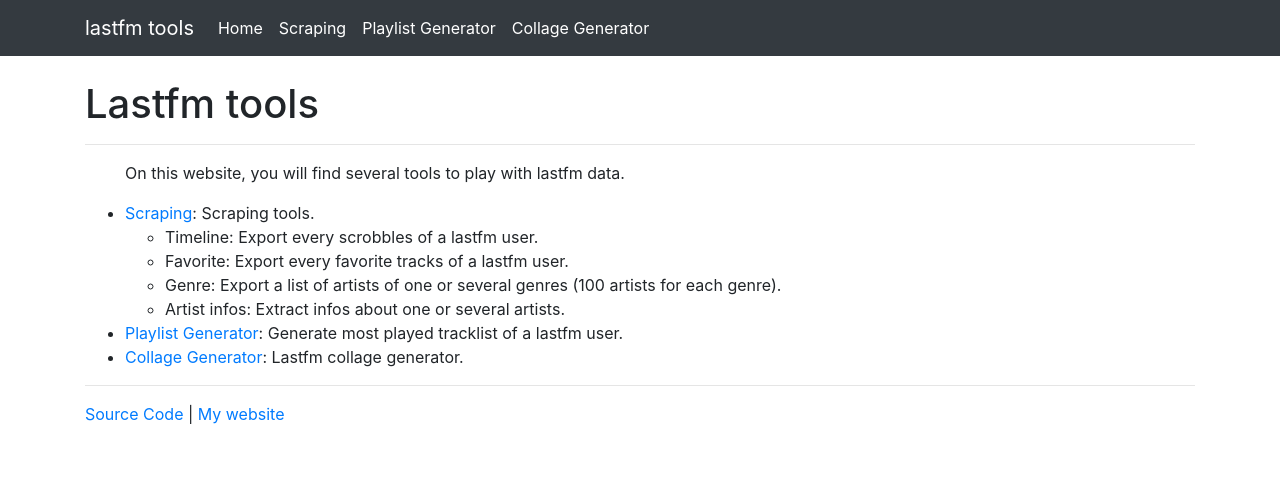
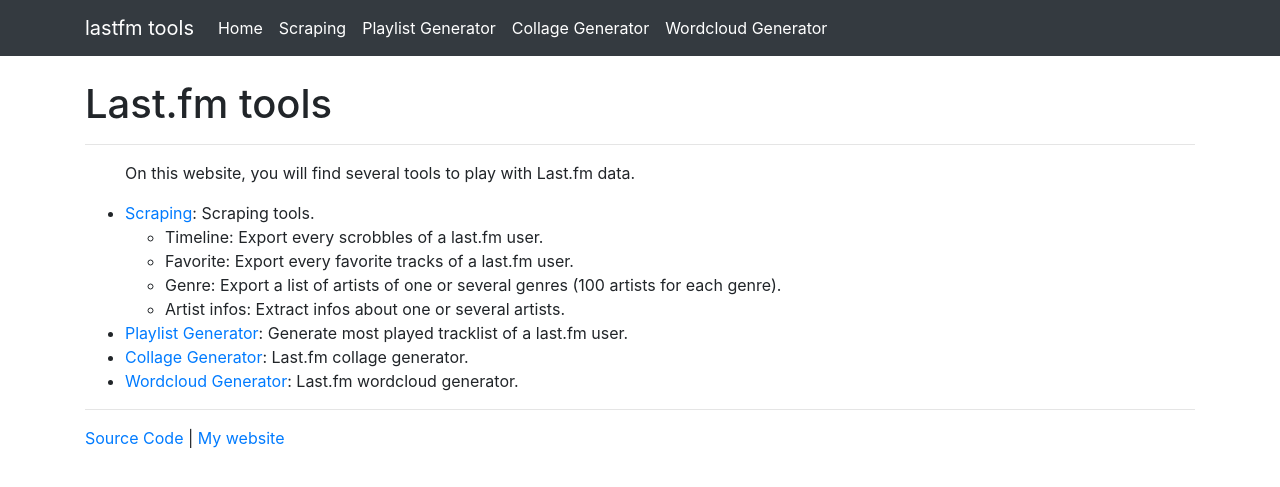
Before and after one commit to dbeley/django-lastfm, a Django app: page / in a window 1280 px wide. Shown: the top 487 px of the page. Run offline with Django 3.2, Linux system fonts and the light colour scheme; parts of the project's set-up code (start-up, migrations or seed data) failed here and were passed over; some libraries are stand-ins or nearby versions.

Commit message:
Add wordcloud, lint

```diff
--- a/lastfm_cg/apps.py
+++ b/lastfm_cg/apps.py
@@ -2,4 +2,4 @@
 
 
 class LastfmCgConfig(AppConfig):
-    name = 'lastfm_cg'
+    name = "lastfm_cg"
--- a/lastfm_cg/lastfm_cg.py
+++ b/lastfm_cg/lastfm_cg.py
@@ -14,10 +14,6 @@
         api_key = config["lastfm"]["api_key"]
         api_secret = config["lastfm"]["api_secret"]
         username = config["lastfm"]["username"]
-
-        network = pylast.LastFMNetwork(
-            api_key=api_key, api_secret=api_secret, username=username
-        )
     except Exception as e:
         print(e)
         api_key = os.environ["PYLAST_API_KEY"].strip()
--- a/lastfm_django/asgi.py
+++ b/lastfm_django/asgi.py
@@ -11,6 +11,6 @@
 
 from django.core.asgi import get_asgi_application
 
-os.environ.setdefault('DJANGO_SETTINGS_MODULE', 'lastfm_django.settings')
+os.environ.setdefault("DJANGO_SETTINGS_MODULE", "lastfm_django.settings")
 
 application = get_asgi_application()
--- a/lastfm_django/settings.py
+++ b/lastfm_django/settings.py
@@ -40,8 +40,8 @@
 SECRET_KEY = get_secret(BASE_DIR, "secret.ini")
 
 # SECURITY WARNING: don't run with debug turned on in production!
+DEBUG = False
 # DEBUG = True
-DEBUG = False
 
 ALLOWED_HOSTS = os.environ.get("ALLOWED_HOSTS", "").split(" ")
 
--- a/lastfm_django/urls.py
+++ b/lastfm_django/urls.py
@@ -13,6 +13,7 @@
     1. Import the include() function: from django.urls import include, path
     2. Add a URL to urlpatterns:  path('blog/', include('blog.urls'))
 """
+
 from django.contrib import admin
 from django.urls import path, include
 
@@ -21,4 +22,5 @@
     path("", include("lastfm_pg.urls")),
     path("lastfm_cg", include("lastfm_cg.urls")),
     path("scraping", include("lastfm_scraper.urls")),
+    path("wordcloud", include("lastfm_wordcloud.urls")),
 ]
--- a/lastfm_django/wsgi.py
+++ b/lastfm_django/wsgi.py
@@ -11,6 +11,6 @@
 
 from django.core.wsgi import get_wsgi_application
 
-os.environ.setdefault('DJANGO_SETTINGS_MODULE', 'lastfm_django.settings')
+os.environ.setdefault("DJANGO_SETTINGS_MODULE", "lastfm_django.settings")
 
 application = get_wsgi_application()
--- a/lastfm_pg/apps.py
+++ b/lastfm_pg/apps.py
@@ -2,4 +2,4 @@
 
 
 class LastfmPgConfig(AppConfig):
-    name = 'lastfm_pg'
+    name = "lastfm_pg"
--- a/lastfm_pg/templates/base.html
+++ b/lastfm_pg/templates/base.html
@@ -9,7 +9,7 @@
 {% bootstrap_javascript jquery='full' %}
 
 <meta charset="utf-8">
-<title>Lastfm tools</title>
+<title>Last.fm tools</title>
 </head>
 
 <body>
@@ -34,6 +34,9 @@
             <li class="nav-item active">
               <a class="nav-link" href="{% url 'lastfm_cg' %}">Collage Generator</a>
             </li>
+            <li class="nav-item active">
+                <a class="nav-link" href="{% url 'lastfm_wordcloud' %}">Wordcloud Generator</a>
+            </li>
           </ul>
         </div>
     </div>
--- a/lastfm_pg/templates/lastfm_pg/index.html
+++ b/lastfm_pg/templates/lastfm_pg/index.html
@@ -2,21 +2,22 @@
 {% load static %}
 
 {% block page_content %}
-<h1>Lastfm tools</h1>
+<h1>Last.fm tools</h1>
 <hr>
 <ul>
 
-	<p>On this website, you will find several tools to play with lastfm data. </p>
+	<p>On this website, you will find several tools to play with Last.fm data. </p>
 
 <li><a href="/scraping">Scraping</a>: Scraping tools.</li>
 	<ul>
-	<li>Timeline: Export every scrobbles of a lastfm user.</li>
-	<li>Favorite: Export every favorite tracks of a lastfm user.</li>
+	<li>Timeline: Export every scrobbles of a last.fm user.</li>
+	<li>Favorite: Export every favorite tracks of a last.fm user.</li>
 	<li>Genre: Export a list of artists of one or several genres (100 artists for each genre).</li>
 	<li>Artist infos: Extract infos about one or several artists.</li>
 	</ul>
-<li><a href="/lastfm_pg">Playlist Generator</a>: Generate most played tracklist of a lastfm user.</li>
-<li><a href="/lastfm_cg">Collage Generator</a>: Lastfm collage generator.</li>
+<li><a href="/lastfm_pg">Playlist Generator</a>: Generate most played tracklist of a last.fm user.</li>
+<li><a href="/lastfm_cg">Collage Generator</a>: Last.fm collage generator.</li>
+<li><a href="/wordcloud">Wordcloud Generator</a>: Last.fm wordcloud generator.</li>
 </ul>
 
 <hr>
--- a/lastfm_scraper/apps.py
+++ b/lastfm_scraper/apps.py
@@ -2,4 +2,4 @@
 
 
 class LastfmScraperConfig(AppConfig):
-    name = 'lastfm_scraper'
+    name = "lastfm_scraper"
--- a/manage.py
+++ b/manage.py
@@ -5,7 +5,7 @@
 
 
 def main():
-    os.environ.setdefault('DJANGO_SETTINGS_MODULE', 'lastfm_django.settings')
+    os.environ.setdefault("DJANGO_SETTINGS_MODULE", "lastfm_django.settings")
     try:
         from django.core.management import execute_from_command_line
     except ImportError as exc:
@@ -17,5 +17,5 @@
     execute_from_command_line(sys.argv)
 
 
-if __name__ == '__main__':
+if __name__ == "__main__":
     main()
```
Also changed, not shown: lastfm_cg/views.py (+14 -7 lines), lastfm_pg/lastfm_pg.py (+2 -10 lines), lastfm_pg/views.py (+9 -4 lines), lastfm_scraper/forms.py (+2 -6 lines), lastfm_scraper/lastfm_scraper.py (+0 -74 lines), lastfm_scraper/views.py (+21 -14 lines).
